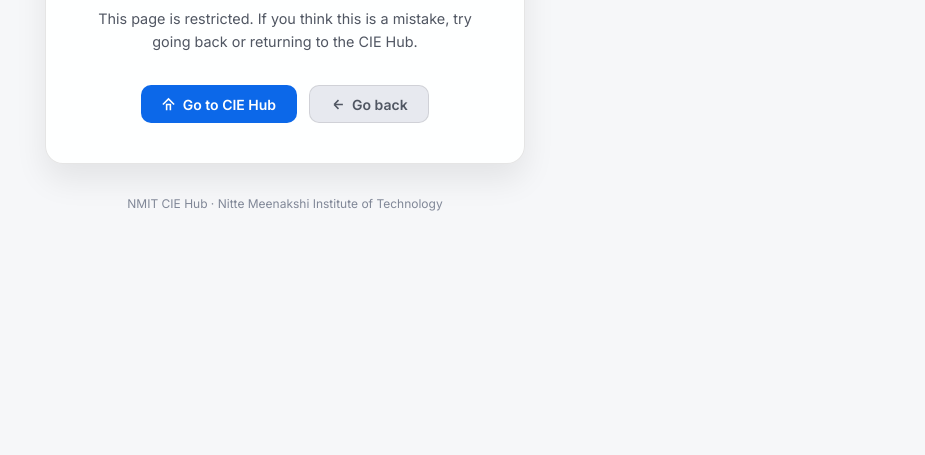
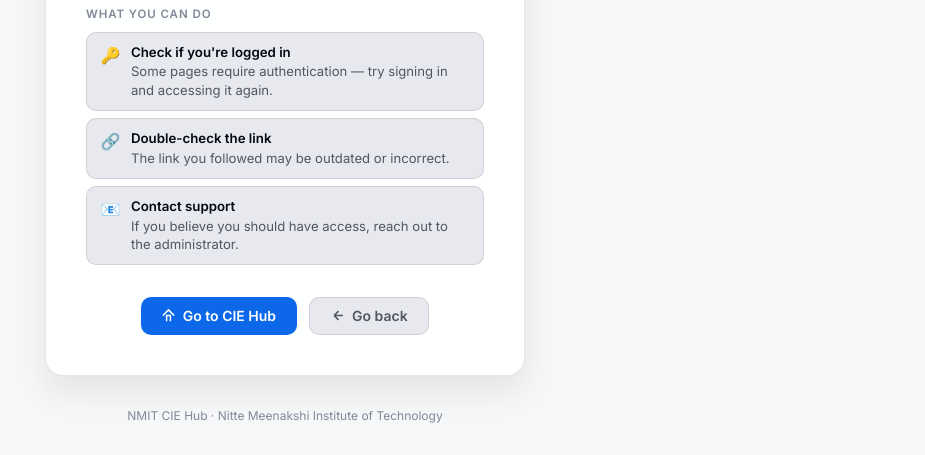
Before and after one commit to Parikshith-Rai/CIE-Calculator, a plain HTML site: page 403.html in a window 1280 px wide. Shown: the part 479-934 px from the top of the page, without its empty margins (355-1280 px from the left). Before the commit the page ends 800 px from the top, so only its background shows below. Drawn offline with Linux system fonts and the light colour scheme.

Commit message:
403 error

```diff
--- a/403.html
+++ b/403.html
@@ -105,6 +105,23 @@
     .btn-primary:hover { background: var(--accent-secondary); }
     .btn-ghost { background: var(--bg-secondary); color: var(--text-secondary); border: 1px solid var(--card-border); }
     footer { margin-top: 2rem; font-size: 0.75rem; color: var(--text-muted); }
+
+    .suggestions { margin-bottom: 2rem; text-align: left; }
+    .suggestions-title {
+      font-size: 0.72rem; font-weight: 700; letter-spacing: 0.08em;
+      text-transform: uppercase; color: var(--text-muted); margin-bottom: 0.65rem;
+    }
+    .suggestion-list { display: flex; flex-direction: column; gap: 0.45rem; }
+    .suggestion-item {
+      display: flex; align-items: flex-start; gap: 0.65rem;
+      background: var(--bg-secondary); border: 1px solid var(--card-border);
+      border-radius: 10px; padding: 0.65rem 0.85rem;
+      font-size: 0.82rem; color: var(--text-secondary); line-height: 1.4;
+      transition: border-color 0.15s;
+    }
+    .suggestion-item:hover { border-color: var(--accent-primary); }
+    .suggestion-icon { font-size: 1rem; flex-shrink: 0; margin-top: 1px; }
+    .suggestion-text strong { display: block; color: var(--text-primary); font-size: 0.83rem; margin-bottom: 1px; }
   </style>
 </head>
 <body>
@@ -129,6 +146,34 @@
     <div class="badge">Access Denied</div>
     <h1>You don't have permission here</h1>
     <p>This page is restricted. If you think this is a mistake, try going back or returning to the CIE Hub.</p>
+    <!-- Suggested actions -->
+    <div class="suggestions">
+      <div class="suggestions-title">What you can do</div>
+      <div class="suggestion-list">
+        <div class="suggestion-item">
+          <span class="suggestion-icon">🔑</span>
+          <div class="suggestion-text">
+            <strong>Check if you're logged in</strong>
+            Some pages require authentication — try signing in and accessing it again.
+          </div>
+        </div>
+        <div class="suggestion-item">
+          <span class="suggestion-icon">🔗</span>
+          <div class="suggestion-text">
+            <strong>Double-check the link</strong>
+            The link you followed may be outdated or incorrect.
+          </div>
+        </div>
+        <div class="suggestion-item">
+          <span class="suggestion-icon">📧</span>
+          <div class="suggestion-text">
+            <strong>Contact support</strong>
+            If you believe you should have access, reach out to the administrator.
+          </div>
+        </div>
+      </div>
+    </div>
+
     <div class="actions">
       <a href="index.html" class="btn btn-primary">
         <svg width="15" height="15" viewBox="0 0 24 24" fill="none" stroke="currentColor" stroke-width="2.5"><path d="M3 12L12 3l9 9"/><path d="M9 21V12h6v9"/></svg>
```
